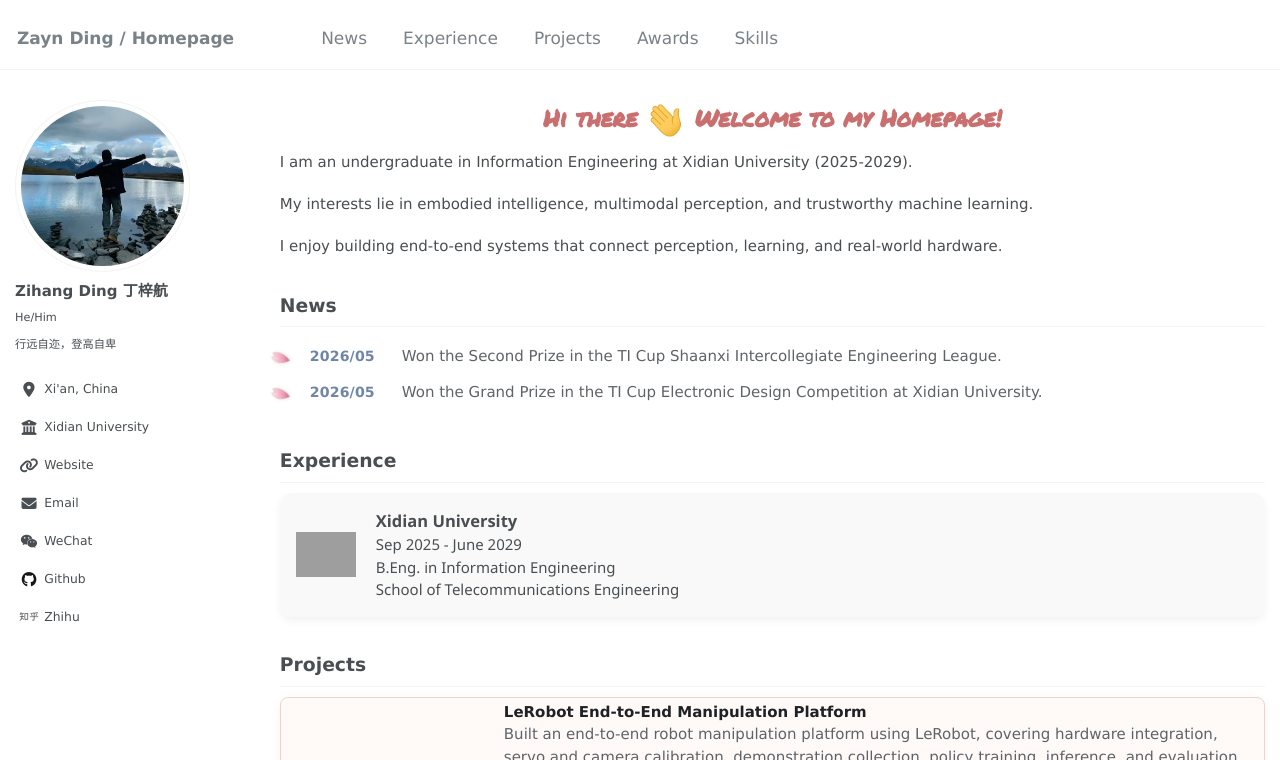
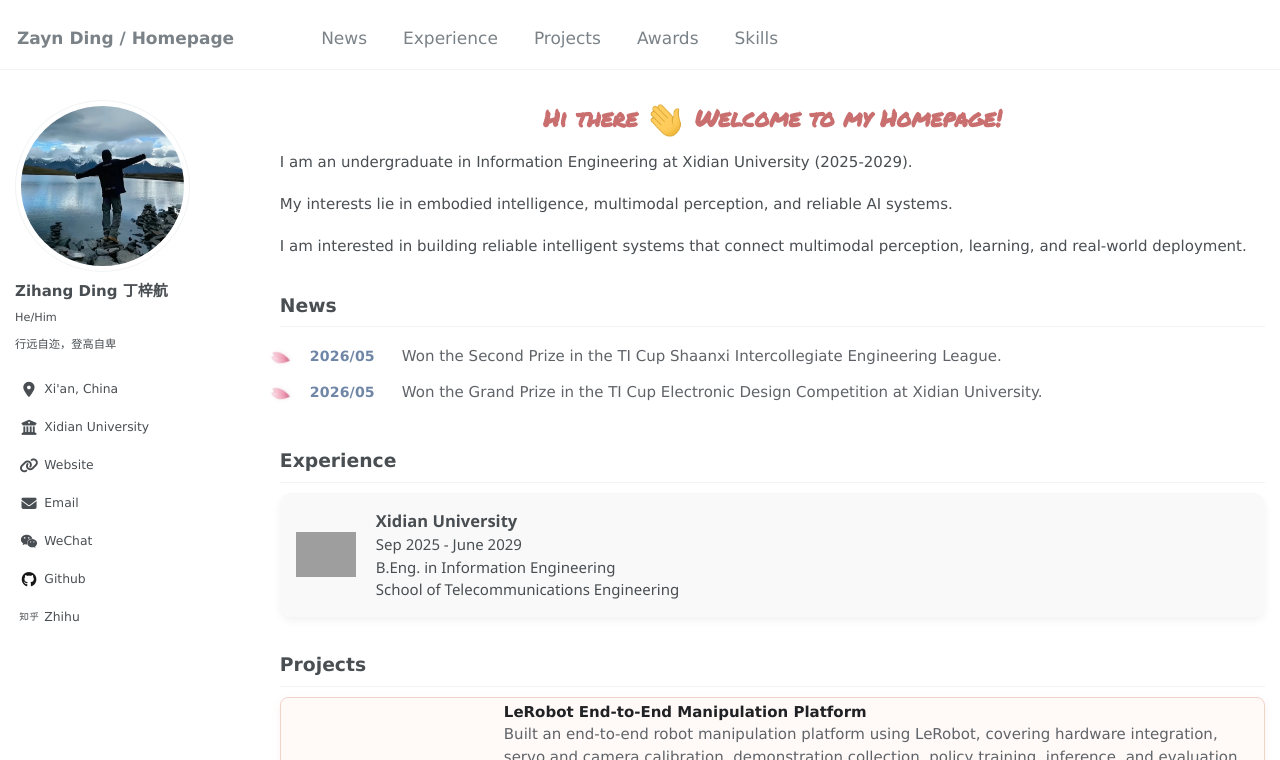
Before and after one commit to zaynding/zaynding.github.io, a Jekyll site: the page built from _pages/about.md, in a window 1280 px wide and 900 px high, cut to the strip 0-760 px from the top of the window. Built offline with Jekyll 4.4.1, drawn with Linux system fonts in a browser that asks for light colours; some web fonts are replaced; grey boxes are pictures that could not be loaded.

Commit message:
优化表达

```diff
--- a/_pages/about.md
+++ b/_pages/about.md
@@ -9,9 +9,9 @@ redirect_from:
 
 I am an undergraduate in Information Engineering at Xidian University (2025-2029).
 
-My interests lie in embodied intelligence, multimodal perception, and trustworthy machine learning.
+My interests lie in embodied intelligence, multimodal perception, and reliable AI systems.
 
-I enjoy building end-to-end systems that connect perception, learning, and real-world hardware.
+I am interested in building reliable intelligent systems that connect multimodal perception, learning, and real-world deployment.
 
 News
 ---------------
```
